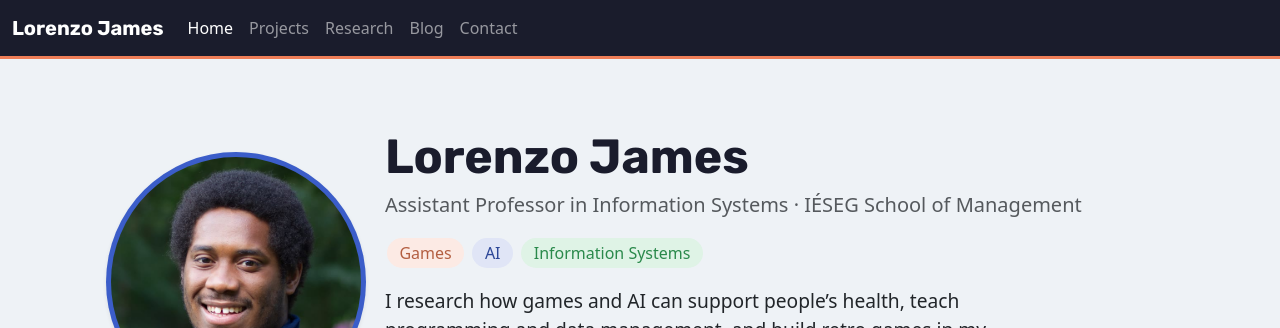
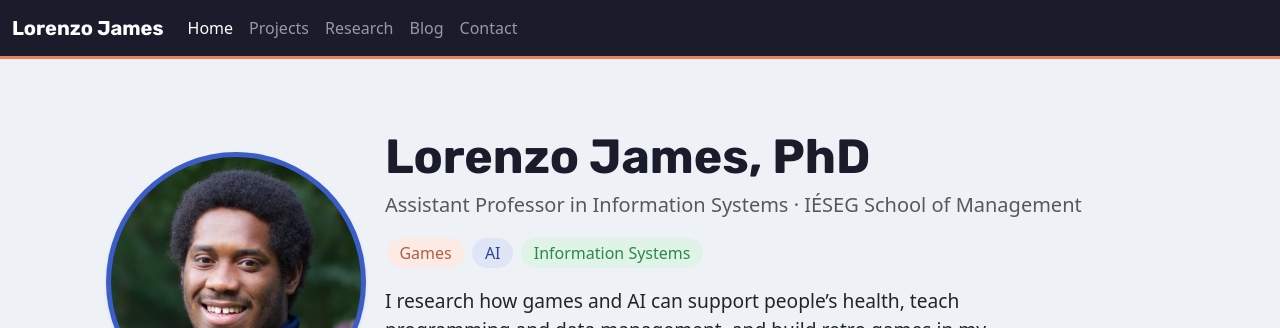
Before and after one commit to lorenzo456/lorenzo456.github.io, a Jekyll site: the page index.html, which Jekyll copies as it is, in a window 1280 px wide. Shown: the top 328 px of the page. Built offline with Jekyll 4.4.1, drawn with Linux system fonts in a browser that asks for light colours.

Commit message:
Add PhD title to name on home page

```diff
--- a/index.html
+++ b/index.html
@@ -46,7 +46,7 @@
                             <img src="Img/profile.jpg" alt="Photo of Lorenzo James" class="rounded-circle shadow-sm profile-photo" width="260" height="260" style="object-fit: cover;">
                         </div>
                         <div class="col-md-8 col-lg-9 text-center text-md-start">
-                            <h1 class="display-5 fw-bold mb-1">Lorenzo James</h1>
+                            <h1 class="display-5 fw-bold mb-1">Lorenzo James, PhD</h1>
                             <p class="fs-5 text-body-secondary mb-3">Assistant Professor in Information Systems &middot; I&Eacute;SEG School of Management</p>
                             <p class="mb-3"><span class="topic-chip" style="--accent: var(--lj-orange);">Games</span> <span class="topic-chip" style="--accent: var(--lj-blue);">AI</span> <span class="topic-chip" style="--accent: var(--lj-green);">Information Systems</span></p>
                             <p class="hero-intro mb-4">
```
